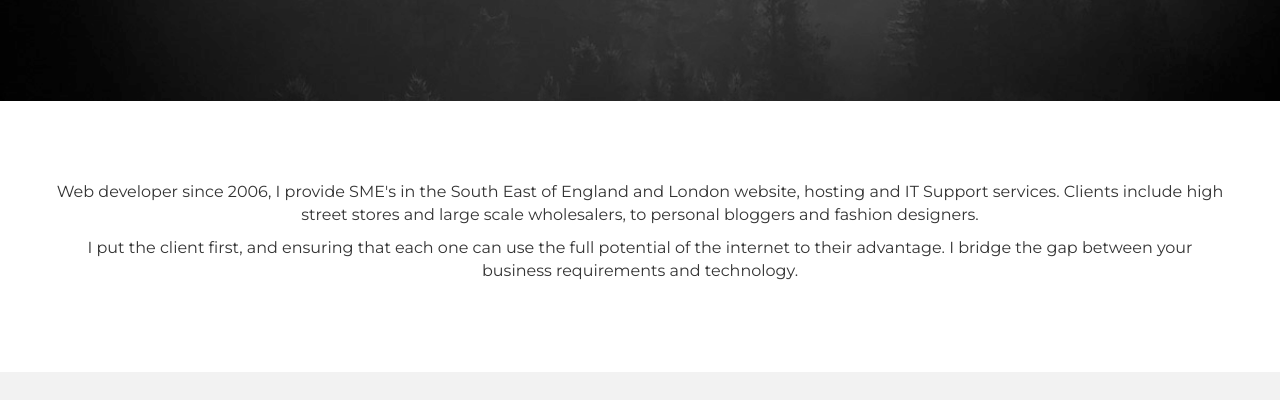
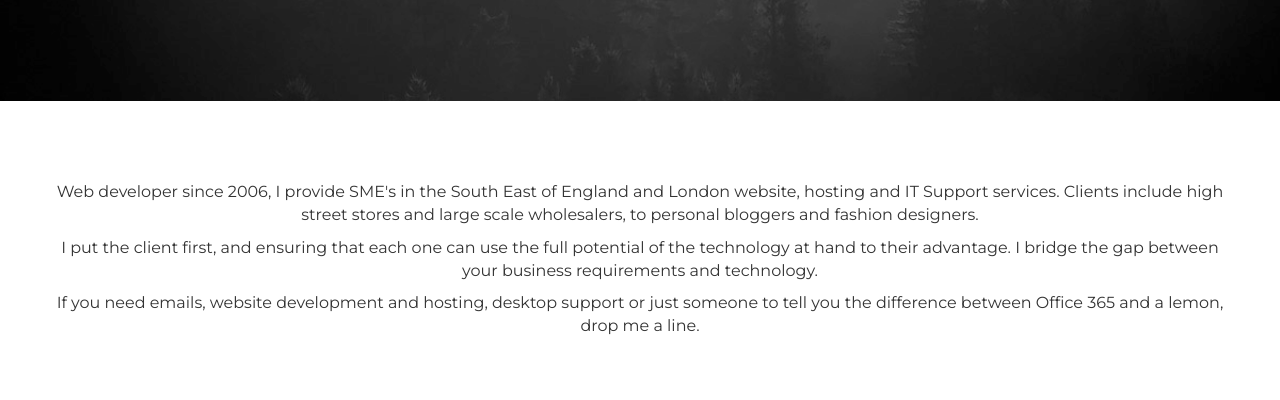
Before and after one commit to adammatthews/adammatthews.github.io, a plain HTML site: page index.html in a window 1280 px wide. Shown: the part 479-879 px from the top of the page. Drawn offline with nearby package versions, Linux system fonts and the light colour scheme.

Commit message:
Updated test
Updated text

```diff
--- a/index.html
+++ b/index.html
@@ -67,7 +67,8 @@
 	<div class="container">
 		<div class="row centered mt mb">
 			                <p>Web developer since 2006, I provide SME's in the South East of England and London website, hosting and IT Support services. Clients include high street stores and large scale wholesalers, to personal bloggers and fashion designers.</p>
-                <p>I put the client first, and ensuring that each one can use the full potential of the internet to their advantage. I bridge the gap between your business requirements and technology.</p>
+                <p>I put the client first, and ensuring that each one can use the full potential of the technology at hand to their advantage. I bridge the gap between your business requirements and technology.</p>
+            <p>If you need emails, website development and hosting, desktop support or just someone to tell you the difference between Office 365 and a lemon, drop me a line.</p>
 			</div>
 		</div><! --/row -->
 	</div><! --/container -->
```
